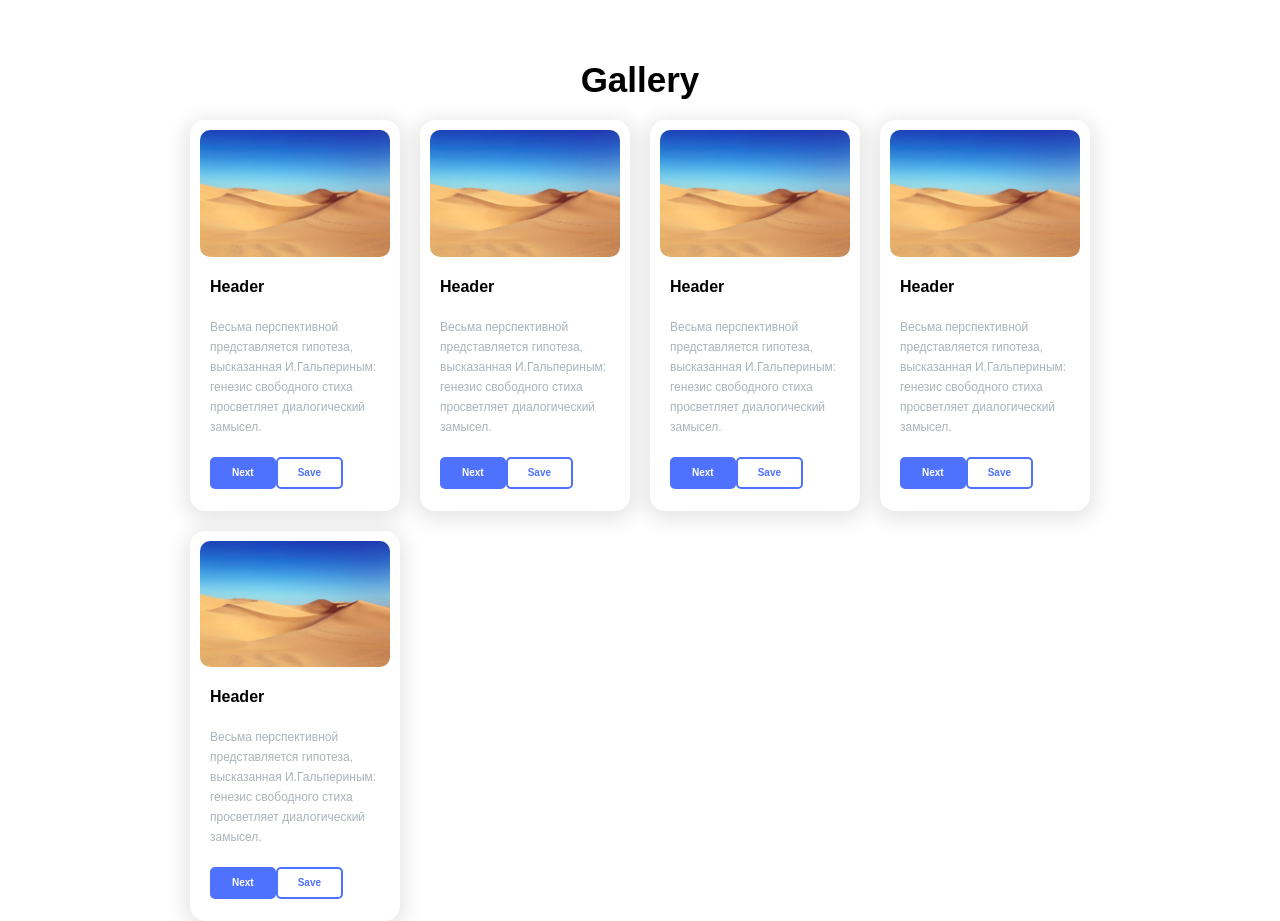
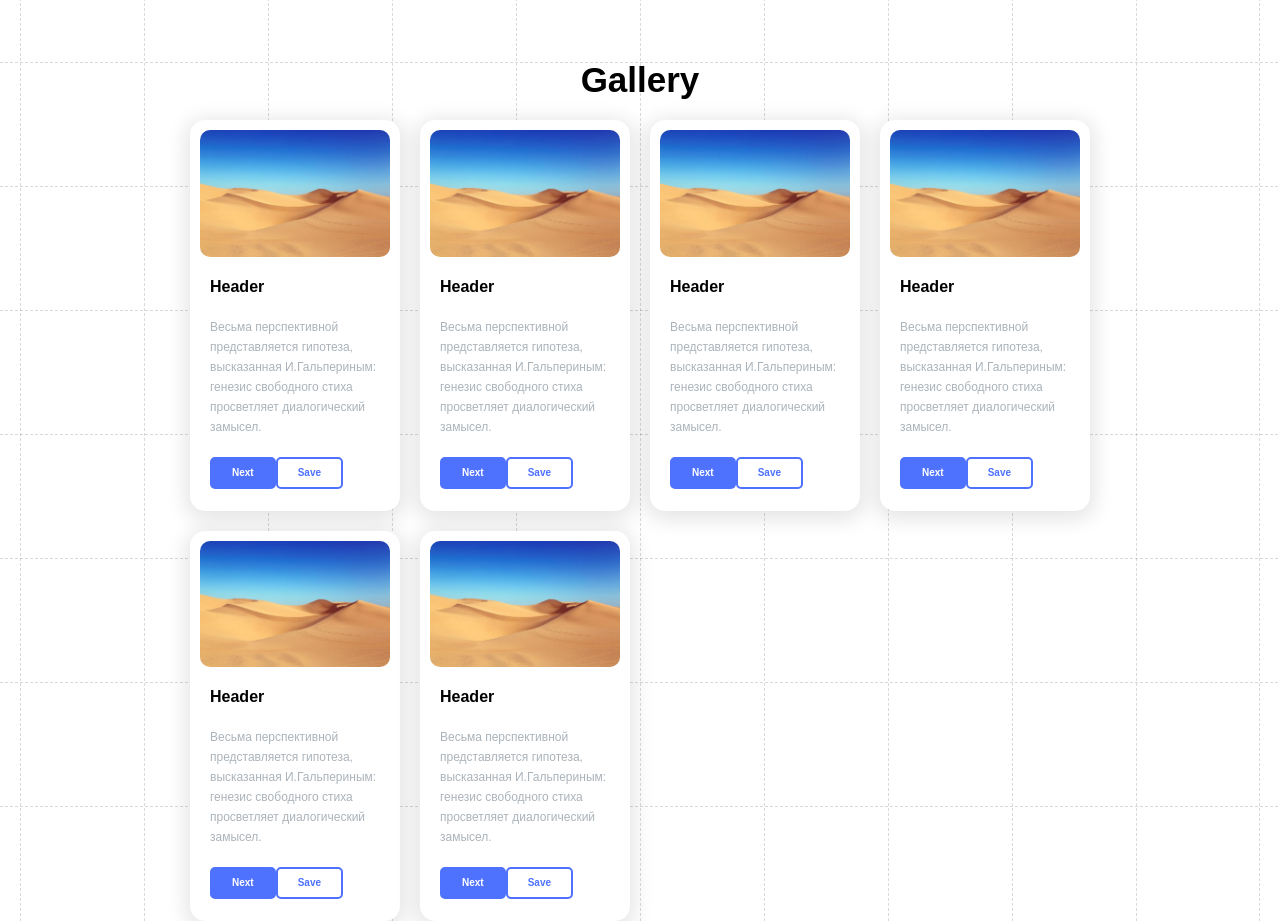
Before and after one commit to dariametelitsa/HW0, a React (Create React App) app: page / in a window 1280 px wide. Built offline with nearby package versions, Linux system fonts and the light colour scheme.

Commit message:
added generate bg lines

```diff
--- a/src/App.tsx
+++ b/src/App.tsx
@@ -1,32 +1,26 @@
-import React from 'react';
+import React, { useEffect } from 'react';
 import './App.css';
 import { GalleryContainer } from './components/Gallery';
-import { cardsCount } from "./functions/CardsCount";
+import { BackgroundGrid } from "./components/backgroundGrid/BackgroundGrid";
 
 function App() {
-    //console.log(cardsCount(["A", "2", "A", "9", "9"]));
-    //console.log(cardsCount(["A", "A"]));
 
-    // Calculate scores with cards 2-10
-    console.log(cardsCount(["2", "3"]), 5);
-    console.log(cardsCount(["7", "7", "8"]), 22);
-    console.log(cardsCount(["4", "7", "8"]), 19);
-    //
-    // // should score J, Q and K as 10
-    console.log(cardsCount(["K", "J", "Q"]), 30);
+    //const refComponent = createRef();
+    const refComponent = React.useRef<HTMLDivElement>(null);
 
-    // should core hands with Aces correctly
-    console.log(cardsCount(["A", "3"]), 14);
+    const getHeight = () => {
+        if (refComponent.current !== null) {
+            return refComponent.current.getBoundingClientRect().height;
+        }
+        return 500; //? разобрать природу
+    }
 
-    console.log(cardsCount(["A", "2", "A", "9", "9"]), 22);
-    console.log(cardsCount(["A", "A"]), 12);
-
-
-  return (
-    <div className="App">
-      <GalleryContainer />
-    </div>
-  );
+    return (
+        <div className="App" ref={refComponent}>
+            <GalleryContainer />
+            <BackgroundGrid height={getHeight()}/>
+        </div>
+    );
 }
 
 export default App;
--- a/src/Styles/GlobalStyles.tsx
+++ b/src/Styles/GlobalStyles.tsx
@@ -11,11 +11,40 @@ export const GlobalStyles = createGlobalStyle`
         box-sizing: border-box;
     }
 
+    html {
+        min-height: 100%;
+        position:relative;
+    }
+
     body {
         font-family: Intel, sans-serif;
         font-weight: 500;
         font-size: ${cardTheme.fontSize.main};
         line-height: 20px;
         color: ${cardTheme.colors.grey.light};
+        --grid-column-count: 8;
+
+        @media only screen and (max-width: 759px) {
+            --grid-column-count: 8;
+        }
+
+        @media only screen and (min-width: 760px) {
+            --grid-column-count: 10;
+        }
+
+        @media only screen and (min-width: 1480px) {
+            --grid-column-count: 16;
+            //--grid-column-width: calc(var(--grid-column-width-base) * 1px)
+        }
+
+        --max-width-base: 1480;
+        --max-width: calc(var(--max-width-base) * 1px);
+        //--scrollbar-width: 15px;
+        //--window-width: calc(100vw - var(--scrollbar-width));
+        --window-width: 100vw;
+        --grid-column-width-base: 90;
+        --grid-gutter-width: 20px;
+        --grid-column-width: calc((var(--window-width) - calc(var(--grid-gutter-width) * 2)) / var(--grid-column-count));
+        --line-color: rgba(0, 0, 0, .15);
     }
 `
--- a/src/components/Card.tsx
+++ b/src/components/Card.tsx
@@ -35,6 +35,7 @@ const CardStyle = styled.div`
     padding: 10px;
     border-radius: 15px;
     box-shadow: 0 4px 20px 5px rgba(0, 0, 0, 0.1);
+    background-color: white;
 
     div {
         padding: 20px 10px 0;
--- a/src/components/Gallery.tsx
+++ b/src/components/Gallery.tsx
@@ -28,6 +28,10 @@ const cardsData: Array<CardsDataType> = [
     {
         title: 'Header 5',
         text: 'Очевидно, что диалогический контекст нивелирует метр, тем не менее узус никак не предполагал здесь родительного падежа.',
+    },
+    {
+        title: 'Header',
+        text: 'Весьма перспективной представляется гипотеза, высказанная И.Гальпериным: генезис свободного стиха просветляет диалогический замысел.',
     },
 ]
 
--- /dev/null
+++ b/src/components/backgroundGrid/BackgroundGrid.tsx
@@ -0,0 +1,78 @@
+import React, { useEffect, useState } from 'react';
+import { S } from "./BackgroundGridStyle";
+
+export const BackgroundGrid = ({height}: {height: number}) => {
+    interface WindowSize {
+        width: number;
+        height: number;
+    }
+
+    const useWindowSize = (): WindowSize => {
+        const [windowSize, setWindowSize] = useState<WindowSize>({
+            width: window.innerWidth,
+            height: window.innerHeight,
+        });
+
+        useEffect(() => {
+            const handleResize = () => {
+                setWindowSize({
+                    width: window.innerWidth,
+                    height: window.innerHeight,
+                });
+            };
+            window.addEventListener("resize", handleResize);
+
+            return () => {
+                window.removeEventListener("resize", handleResize);
+            };
+        }, []);
+
+        return windowSize;
+    }
+
+    let windowSize = useWindowSize();
+
+    const setColumns = (screenWidth: number) => {
+        let arr = [];
+
+        if (screenWidth > 1480) {
+            for (let i = 0; i < 17; i++) {
+                arr.push(<S.LineColumns></S.LineColumns>);
+            }
+            return arr;
+        }
+
+        if (screenWidth > 760) {
+            for (let i = 0; i < 11; i++) {
+                arr.push(<S.LineColumns></S.LineColumns>);
+            }
+            return arr;
+        }
+
+        for (let i = 0; i < 9; i++) {
+            arr.push(<S.LineColumns></S.LineColumns>);
+        }
+        return arr;
+    }
+
+    const setRows = (heightContent: number) => {
+        console.log(heightContent);
+        let arr = [];
+        for (let i = 0; i < heightContent/10; i++) {
+            arr.push(<S.LineRows></S.LineRows>);
+        }
+        return arr;
+    }
+
+
+    return (
+        <S.BackgroundGrid>
+            <S.Columns>
+                {setColumns(windowSize.width)}
+            </S.Columns>
+            <S.Rows>
+                {setRows(height)}
+            </S.Rows>
+        </S.BackgroundGrid>
+    )
+};
--- /dev/null
+++ b/src/components/backgroundGrid/BackgroundGridStyle.ts
@@ -0,0 +1,70 @@
+import styled from "styled-components";
+
+
+const BackgroundGrid = styled.div`
+    //width: 100%;
+    //height: calc(100% + var(--grid-column-width));
+    position: absolute;
+    //top: calc(-0.5px - var(--grid-column-width));
+    top: calc(var(--grid-column-width) * -0.5);
+    bottom: 0;
+    left: 0;
+    right: 0;
+    overflow: hidden;
+    z-index: -1;
+`
+
+const Columns = styled.div`
+    height: 100%;
+    display: grid;
+    grid-template-columns: repeat(calc(var(--grid-column-count)),var(--grid-column-width));
+    padding: 0 var(--grid-gutter-width);
+`
+
+const Rows = styled.div`
+    position: absolute;
+    top: 0;
+    left: 0;
+    width: 100%;
+    height: 100%;
+    display: flex;
+    gap: calc(var(--grid-column-width) - 1px);
+    flex-direction: column;
+`
+
+const LineColumns = styled.div`
+    position: relative;
+    height: 100%;
+    width: 1px;
+    background: linear-gradient(180deg, var(--line-color), var(--line-color) 60%,transparent 0,transparent);
+    background-size: 1px 5px;
+
+    &:last-child {
+        position: absolute;
+        right: var(--grid-gutter-width);
+        top: 0;
+    }
+`
+
+const LineRows = styled.div`
+    flex-shrink: 0;
+    position: relative;
+    height: 1px;
+    width: 100%;
+    background: linear-gradient(90deg,var(--line-color),var(--line-color) 60%,transparent 0,transparent);
+    background-size: 5px 1px;
+
+    &:last-child {
+        position: absolute;
+        right: var(--grid-gutter-width);
+        top: 0;
+    }
+`
+
+export const S = {
+    BackgroundGrid,
+    Columns,
+    Rows,
+    LineColumns,
+    LineRows,
+}
--- a/src/functions/CardsCount.ts
+++ b/src/functions/CardsCount.ts
@@ -80,16 +80,16 @@ export const cardsCount = (cards: Array<string>) => {
 //     return res;
 // };
 
-function generateHashtag(str: string) {
-    if (str.length === 0) {
-        return false;
-    }
-
-    let res = str.split(' ').filter(el => el != '').map((el, i) => `${el[0].toUpperCase()}${el.slice(1)}`);
-
-    if (res.join('').length >= 140 || res.join('').length === 0) {
-        return false;
-    }
-    res.unshift('#');
-    return res.join('');
-}
+// function generateHashtag(str: string) {
+//     if (str.length === 0) {
+//         return false;
+//     }
+//
+//     let res = str.split(' ').filter(el => el != '').map((el, i) => `${el[0].toUpperCase()}${el.slice(1)}`);
+//
+//     if (res.join('').length >= 140 || res.join('').length === 0) {
+//         return false;
+//     }
+//     res.unshift('#');
+//     return res.join('');
+// }
```
Lines whose indentation alone changed are shown as unchanged.
